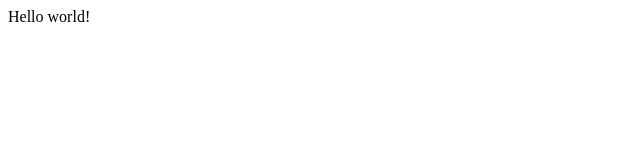
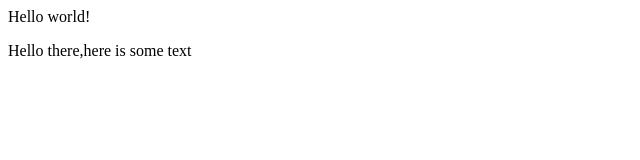
Before and after one commit to Kr1cs/homework1, a plain HTML site: page index2.html in a window 1280 px wide. Shown: the whole page, without its empty margins (0-640 px from the left). Drawn offline with Linux system fonts and the light colour scheme.

Commit message:
some chages

```diff
--- a/index2.html
+++ b/index2.html
@@ -4,6 +4,7 @@
 </head>
 <body>
     Hello world!
+    <p>Hello there,here is some text</p>
 </body>
 
 
--- /dev/null
+++ b/styleindex2.css
@@ -0,0 +1,3 @@
+body{
+    background-color: red;
+}
```
